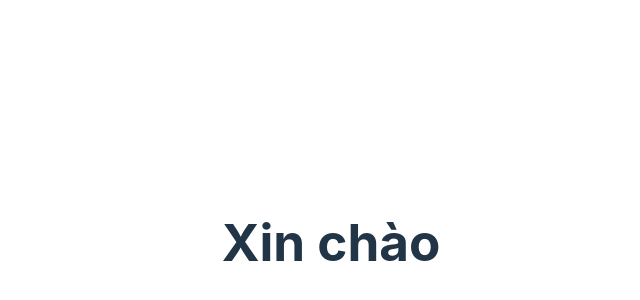
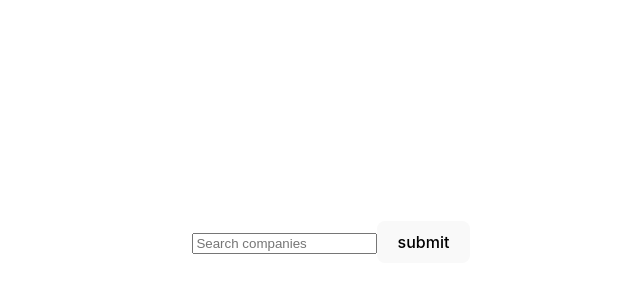
Before and after one commit to DuyTranNhat/Financial, a React (Vite) app in the folder Client/: page / in a window 1280 px wide. Shown: the part 158-458 px from the top of the page, without its empty margins (309-949 px from the left). Built offline with nearby package versions, Linux system fonts and the light colour scheme.

Commit message:
render list cards

```diff
--- a/Client/package.json
+++ b/Client/package.json
@@ -12,7 +12,8 @@
   "dependencies": {
     "axios": "^1.6.8",
     "react": "^18.2.0",
-    "react-dom": "^18.2.0"
+    "react-dom": "^18.2.0",
+    "uuid": "^9.0.1"
   },
   "devDependencies": {
     "@types/node": "^20.12.7",
--- a/Client/src/App.tsx
+++ b/Client/src/App.tsx
@@ -1,13 +1,50 @@
-import { useState } from 'react'
+import { useState, MouseEvent, ChangeEvent, SyntheticEvent, useEffect } from 'react'
 import './App.css'
 import Card from './Components/Card/Card'
+import { CompanySearch } from './Company.d'
+import {searchCompanies} from './api'
+import Search from './Components/Search/Search'
+import CartList from './Components/CarsList/CartList'
+
+// const result = await searchCompanies('123')
+
+// if (typeof result === 'string' ) {
+//   console.log(result);
+// } else if (Array.isArray(result.data)) {
+//   console.log(result.data);
+// }
 
 function App() {
-  const [count, setCount] = useState(0)
+  const [search, setSearch] = useState<string>("")
+  const [searchResult, setSearchResult] = useState<CompanySearch[]>([])
+  const [serverError, setServerError] = useState<string>("")
+
+  const onChange = (e:  ChangeEvent<HTMLInputElement>) => {
+      setSearch(e.target.value)
+    }
+
+  const onClick = async (e: SyntheticEvent) => {
+    e.preventDefault()
+    console.log(123);
+    const result = await searchCompanies(search)
+    if (typeof result === 'string' ) {
+      setServerError(result)
+
+    } else if (Array.isArray(result.data)) {
+      console.log(result);
+      setServerError('')
+      setSearchResult(result.data)
+    }
+
+  }
 
   return (
     <>
-      <Card />
+      {serverError && <h1>Error: {serverError}</h1>}
+      <Search onSearchSubmit={onClick} search={search} handleSearchChange={onChange}/>
+      {/* <Card /> */}
+      <CartList searchResults={searchResult} ></CartList>
+      {/* CardList */}
     </>
   )
 }
--- a/Client/src/Components/Card/Card.tsx
+++ b/Client/src/Components/Card/Card.tsx
@@ -1,13 +1,23 @@
 import React from 'react'
+import { CompanySearch } from '../../Company.d'
 
 type Props = {
-
+  id: string;
+  searchResult: CompanySearch;
 }
 
-const Card = (props: Props) => {
+const Card : React.FC<Props> = ({ id, searchResult }: Props) : JSX.Element => {
   return (
-    <div>
-      <h1 onChange={e => {}} >Xin chào</h1>
+    <div
+      className="flex flex-col items-center justify-between w-full p-6 bg-slate-100 rounded-lg md:flex-row"
+      key={id}
+      id={id}
+    >
+
+      <p className="text-veryDarkBlue">{searchResult.currency}</p>
+      <p className="font-bold text-veryDarkBlue">
+        {searchResult.exchangeShortName} - {searchResult.stockExchange}
+      </p>
     </div>
   )
 }
--- /dev/null
+++ b/Client/src/Components/CarsList/CartList.tsx
@@ -0,0 +1,23 @@
+import React from 'react'
+import { CompanySearch } from '../../Company.d'
+import Card from '../Card/Card';
+import {v4 as uuidv4} from "uuid"
+
+interface Props {
+    searchResults: CompanySearch[];
+}
+
+const CartList:React.FC<Props> = ( {searchResults} : Props ) : JSX.Element => {
+  return (
+    <div>
+      {
+        searchResults.map((companySearch, index) => {
+            if(index > 0 && index < 100)
+                return <Card id={companySearch.symbol} key={uuidv4()} searchResult={companySearch} />
+        })
+      }
+    </div>
+  )
+}
+
+export default CartList
--- /dev/null
+++ b/Client/src/Components/Search/Search.tsx
@@ -0,0 +1,32 @@
+import React, { ChangeEvent, FormEvent, SyntheticEvent } from 'react'
+
+interface Props {
+    search: string | undefined;
+    handleSearchChange: (e: ChangeEvent<HTMLInputElement>) => void;
+    onSearchSubmit: (e: SyntheticEvent) => void;
+}
+
+const Search:React.FC<Props> = ( {onSearchSubmit, search, handleSearchChange} : Props): JSX.Element => {
+  return (
+    <section className="relative bg-gray-100">
+      <div className="max-w-4xl mx-auto p-6 space-y-6">
+        <form
+          className="form relative flex flex-col w-full p-10 space-y-4 bg-darkBlue rounded-lg md:flex-row md:space-y-0 md:space-x-3"
+          onSubmit={onSearchSubmit}
+        >
+          <input
+            className="flex-1 p-3 border-2 rounded-lg placeholder-black focus:outline-none"
+            id="search-input"
+            placeholder="Search companies"
+            value={search}
+            onChange={handleSearchChange}
+          ></input>
+
+          <button className="btn-submit" type='submit' >submit</button>
+        </form>
+      </div>
+    </section>
+  )
+}
+
+export default Search
```
Also changed, not shown: 1 other file (tests, documents, lock files or other folders).
